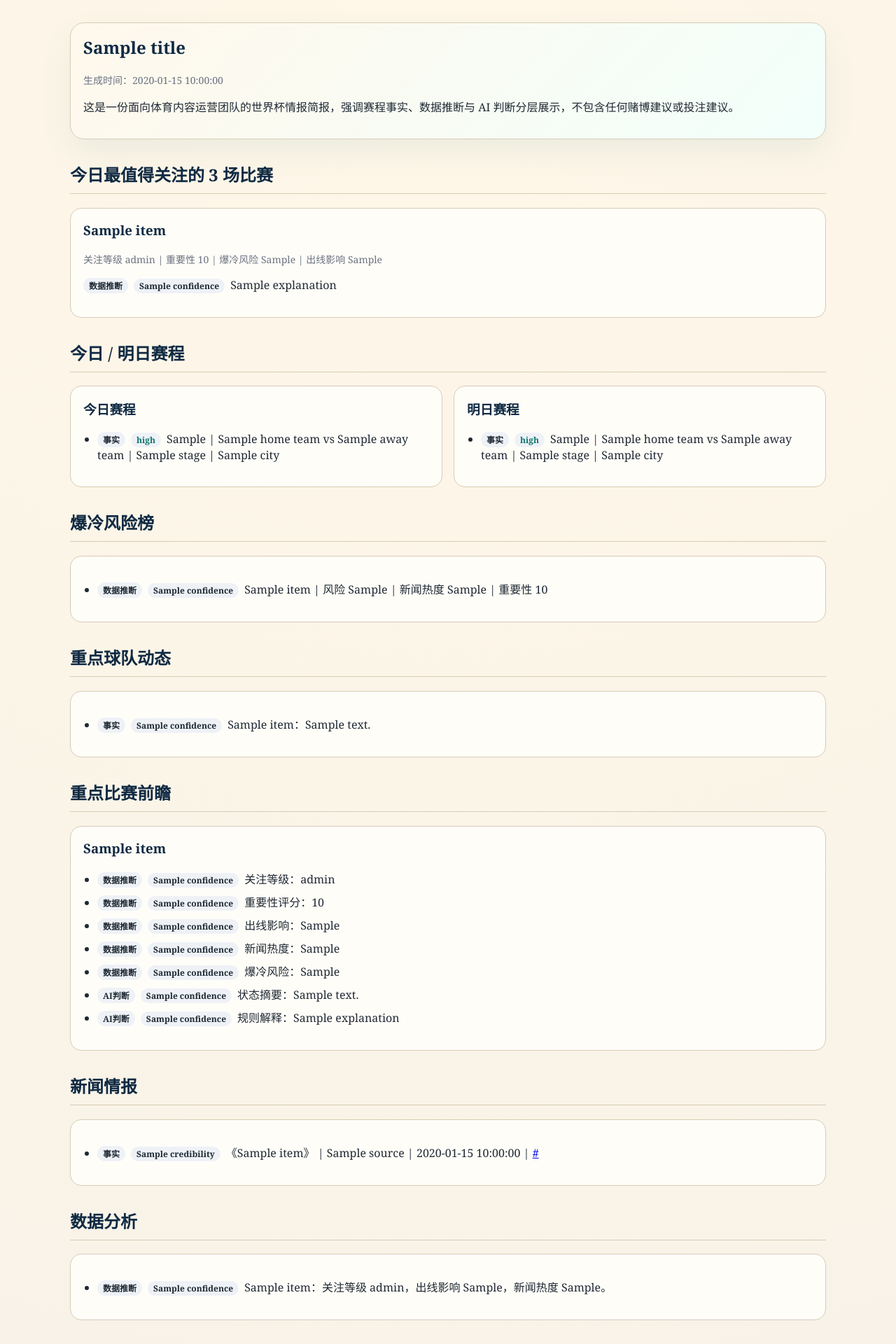
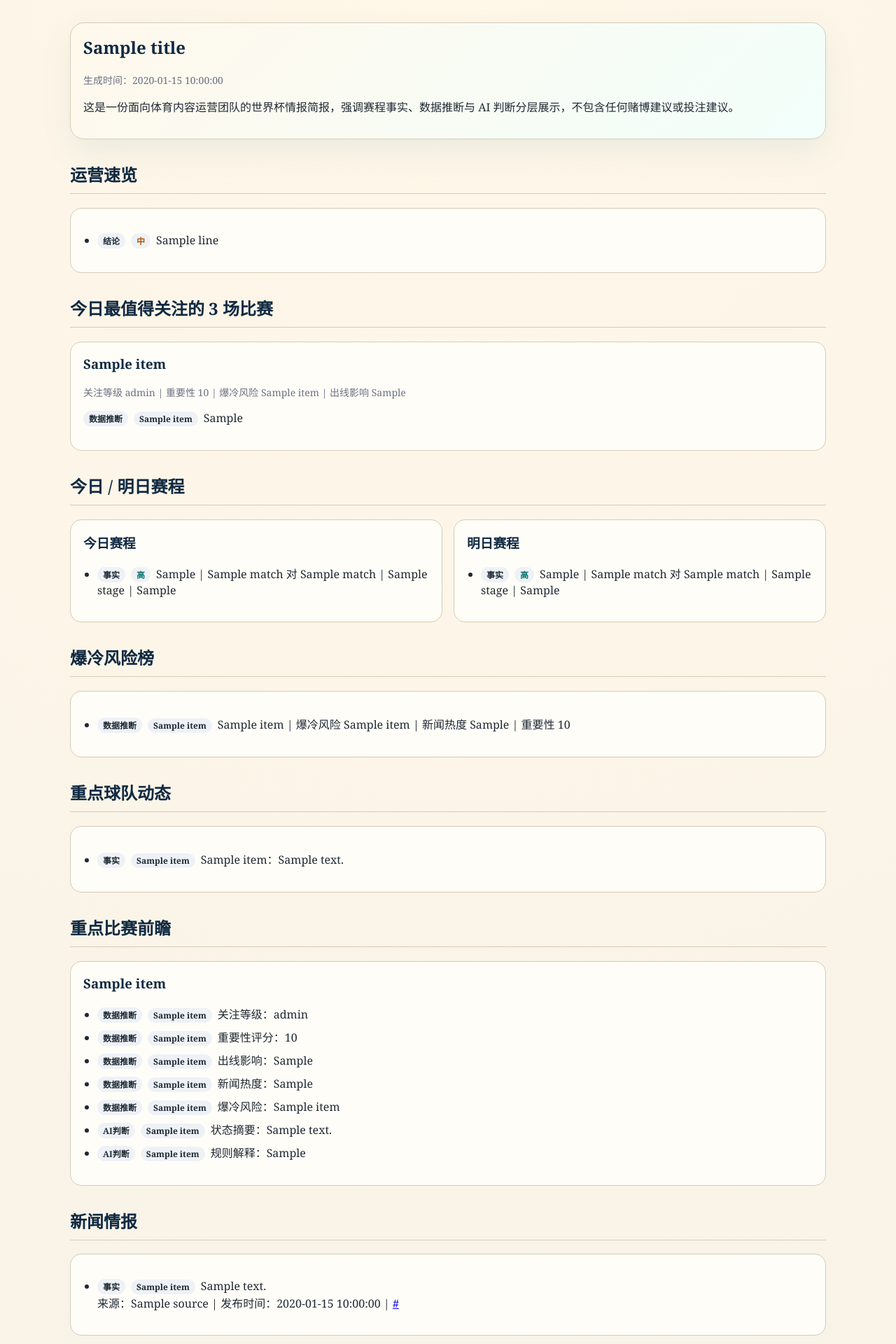
Before and after one commit to LimingMT1st/daily_mjm_analysis, a Python web app: template reports/templates/daily_report.html.j2 in a window 1280 px wide. Shown: the top 1920 px of the page at 70% size. Run offline with Jinja, Linux system fonts and the light colour scheme; the template is opened without the code that fills it: most values are stand-ins (such as "Sample title", 1, 10 or a date in 2020).

Commit message:
Polish Feishu briefing and report readability

```diff
--- a/reports/templates/daily_report.html.j2
+++ b/reports/templates/daily_report.html.j2
@@ -87,14 +87,23 @@
       <p>这是一份面向体育内容运营团队的世界杯情报简报，强调赛程事实、数据推断与 AI 判断分层展示，不包含任何赌博建议或投注建议。</p>
     </section>
 
+    <h2>运营速览</h2>
+    <section class="card">
+      <ul>
+        {% for line in briefing_highlights %}
+        <li><span class="tag">结论</span><span class="tag medium">中</span>{{ line }}</li>
+        {% endfor %}
+      </ul>
+    </section>
+
     <h2>今日最值得关注的 3 场比赛</h2>
     <div class="grid">
       {% if top_matches %}
       {% for item in top_matches %}
       <article class="card">
         <h3>{{ item.label }}</h3>
-        <p class="meta">关注等级 {{ item.analysis.attention_level }} | 重要性 {{ item.analysis.importance_score }} | 爆冷风险 {{ item.analysis.upset_risk }} | 出线影响 {{ item.analysis.qualification_impact }}</p>
-        <p><span class="tag">数据推断</span><span class="tag {{ item.confidence }}">{{ item.confidence }}</span>{{ item.analysis.explanation }}</p>
+        <p class="meta">关注等级 {{ item.analysis.attention_level }} | 重要性 {{ item.analysis.importance_score }} | 爆冷风险 {{ item.upset_risk_label }} | 出线影响 {{ item.analysis.qualification_impact }}</p>
+        <p><span class="tag">数据推断</span><span class="tag {{ item.confidence }}">{{ item.confidence_label }}</span>{{ item.explanation_localized }}</p>
       </article>
       {% endfor %}
       {% else %}
@@ -109,7 +118,7 @@
         <ul>
           {% if today_matches %}
           {% for match in today_matches %}
-          <li><span class="tag">事实</span><span class="tag high">high</span>{{ match.kickoff_local }} | {{ match.home_team.name }} vs {{ match.away_team.name }} | {{ match.stage }} | {{ match.city or "待定" }}</li>
+          <li><span class="tag">事实</span><span class="tag high">高</span>{{ match.kickoff_local }} | {{ match.home_name }} 对 {{ match.away_name }} | {{ match.stage }} | {{ match.city_display }}</li>
           {% endfor %}
           {% else %}
           <li>今日暂无赛程。</li>
@@ -121,7 +130,7 @@
         <ul>
           {% if tomorrow_matches %}
           {% for match in tomorrow_matches %}
-          <li><span class="tag">事实</span><span class="tag high">high</span>{{ match.kickoff_local }} | {{ match.home_team.name }} vs {{ match.away_team.name }} | {{ match.stage }} | {{ match.city or "待定" }}</li>
+          <li><span class="tag">事实</span><span class="tag high">高</span>{{ match.kickoff_local }} | {{ match.home_name }} 对 {{ match.away_name }} | {{ match.stage }} | {{ match.city_display }}</li>
           {% endfor %}
           {% else %}
           <li>明日暂无赛程。</li>
@@ -135,7 +144,7 @@
       <ul>
         {% if upset_risk_board %}
         {% for item in upset_risk_board %}
-        <li><span class="tag">数据推断</span><span class="tag {{ item.confidence }}">{{ item.confidence }}</span>{{ item.label }} | 风险 {{ item.analysis.upset_risk }} | 新闻热度 {{ item.analysis.news_heat }} | 重要性 {{ item.analysis.importance_score }}</li>
+        <li><span class="tag">数据推断</span><span class="tag {{ item.confidence }}">{{ item.confidence_label }}</span>{{ item.label }} | 爆冷风险 {{ item.upset_risk_label }} | 新闻热度 {{ item.analysis.news_heat }} | 重要性 {{ item.analysis.importance_score }}</li>
         {% endfor %}
         {% else %}
         <li>暂无可排序的爆冷风险样本。</li>
@@ -148,7 +157,7 @@
       <ul>
         {% if focus_team_dynamics %}
         {% for item in focus_team_dynamics %}
-        <li><span class="tag">事实</span><span class="tag {{ item.confidence }}">{{ item.confidence }}</span>{{ item.team_name }}：{{ item.summary }}</li>
+        <li><span class="tag">事实</span><span class="tag {{ item.confidence }}">{{ item.confidence_label }}</span>{{ item.team_name }}：{{ item.summary }}</li>
         {% endfor %}
         {% else %}
         <li>暂无重点球队动态。</li>
@@ -162,13 +171,13 @@
     <section class="card">
       <h3>{{ item.label }}</h3>
       <ul>
-        <li><span class="tag">数据推断</span><span class="tag {{ item.confidence }}">{{ item.confidence }}</span>关注等级：{{ item.analysis.attention_level }}</li>
-        <li><span class="tag">数据推断</span><span class="tag {{ item.confidence }}">{{ item.confidence }}</span>重要性评分：{{ item.analysis.importance_score }}</li>
-        <li><span class="tag">数据推断</span><span class="tag {{ item.confidence }}">{{ item.confidence }}</span>出线影响：{{ item.analysis.qualification_impact }}</li>
-        <li><span class="tag">数据推断</span><span class="tag {{ item.confidence }}">{{ item.confidence }}</span>新闻热度：{{ item.analysis.news_heat }}</li>
-        <li><span class="tag">数据推断</span><span class="tag {{ item.confidence }}">{{ item.confidence }}</span>爆冷风险：{{ item.analysis.upset_risk }}</li>
-        <li><span class="tag">AI判断</span><span class="tag {{ item.confidence }}">{{ item.confidence }}</span>状态摘要：{{ item.analysis.form_summary }}</li>
-        <li><span class="tag">AI判断</span><span class="tag {{ item.confidence }}">{{ item.confidence }}</span>规则解释：{{ item.analysis.explanation }}</li>
+        <li><span class="tag">数据推断</span><span class="tag {{ item.confidence }}">{{ item.confidence_label }}</span>关注等级：{{ item.analysis.attention_level }}</li>
+        <li><span class="tag">数据推断</span><span class="tag {{ item.confidence }}">{{ item.confidence_label }}</span>重要性评分：{{ item.analysis.importance_score }}</li>
+        <li><span class="tag">数据推断</span><span class="tag {{ item.confidence }}">{{ item.confidence_label }}</span>出线影响：{{ item.analysis.qualification_impact }}</li>
+        <li><span class="tag">数据推断</span><span class="tag {{ item.confidence }}">{{ item.confidence_label }}</span>新闻热度：{{ item.analysis.news_heat }}</li>
+        <li><span class="tag">数据推断</span><span class="tag {{ item.confidence }}">{{ item.confidence_label }}</span>爆冷风险：{{ item.upset_risk_label }}</li>
+        <li><span class="tag">AI判断</span><span class="tag {{ item.confidence }}">{{ item.confidence_label }}</span>状态摘要：{{ item.form_summary_localized }}</li>
+        <li><span class="tag">AI判断</span><span class="tag {{ item.confidence }}">{{ item.confidence_label }}</span>规则解释：{{ item.explanation_localized }}</li>
       </ul>
     </section>
     {% endfor %}
@@ -181,7 +190,7 @@
       <ul>
         {% if news_items %}
         {% for item in news_items %}
-        <li><span class="tag">事实</span><span class="tag {{ item.credibility }}">{{ item.credibility }}</span>《{{ item.title }}》 | {{ item.source }} | {{ item.published_local }} | <a href="{{ item.url }}">{{ item.url }}</a></li>
+        <li><span class="tag">事实</span><span class="tag {{ item.credibility }}">{{ item.credibility_label }}</span>{{ item.summary_cn }}<br>来源：{{ item.source }} | 发布时间：{{ item.published_local }} | <a href="{{ item.url }}">{{ item.url }}</a></li>
         {% endfor %}
         {% else %}
         <li>最近 48 小时暂无新闻情报。</li>
@@ -194,7 +203,7 @@
       <ul>
         {% if focus_matches %}
         {% for item in focus_matches %}
-        <li><span class="tag">数据推断</span><span class="tag {{ item.confidence }}">{{ item.confidence }}</span>{{ item.label }}：关注等级 {{ item.analysis.attention_level }}，出线影响 {{ item.analysis.qualification_impact }}，新闻热度 {{ item.analysis.news_heat }}。</li>
+        <li><span class="tag">数据推断</span><span class="tag {{ item.confidence }}">{{ item.confidence_label }}</span>{{ item.label }}：关注等级 {{ item.analysis.attention_level }}，出线影响 {{ item.analysis.qualification_impact }}，新闻热度 {{ item.analysis.news_heat }}。</li>
         {% endfor %}
         {% else %}
         <li>暂无数据分析条目。</li>
@@ -205,17 +214,17 @@
     <h2>与昨日相比</h2>
     <section class="card">
       <ul>
-        <li><span class="tag">事实</span><span class="tag medium">medium</span>新增新闻数量：{{ changes.new_news_count }}</li>
+        <li><span class="tag">事实</span><span class="tag medium">中</span>新增新闻数量：{{ changes.new_news_count }}</li>
         {% if changes.match_status_changes %}
         {% for line in changes.match_status_changes %}
-        <li><span class="tag">事实</span><span class="tag high">high</span>比赛状态变化：{{ line }}</li>
+        <li><span class="tag">事实</span><span class="tag high">高</span>比赛状态变化：{{ line }}</li>
         {% endfor %}
         {% else %}
         <li>比赛状态变化：无明显变化。</li>
         {% endif %}
         {% if changes.standings_changes %}
         {% for line in changes.standings_changes %}
-        <li><span class="tag">事实</span><span class="tag high">high</span>积分榜变化：{{ line }}</li>
+        <li><span class="tag">事实</span><span class="tag high">高</span>积分榜变化：{{ line }}</li>
         {% endfor %}
         {% else %}
         <li>积分榜变化：暂无或无明显变化。</li>
@@ -224,20 +233,30 @@
     </section>
 
     <h2>AI 总结</h2>
-    <section class="summary">{{ ai_summary }}</section>
+    <section class="card">
+      <ul>
+        {% if ai_summary_lines %}
+        {% for line in ai_summary_lines %}
+        <li>{{ line }}</li>
+        {% endfor %}
+        {% else %}
+        <li>暂无可用 AI 总结。</li>
+        {% endif %}
+      </ul>
+    </section>
 
     <h2>数据来源说明</h2>
     <section class="card">
       <ul>
         {% for source in data_sources %}
-        <li><span class="tag">事实</span><span class="tag high">high</span>{{ source }}</li>
+        <li><span class="tag">事实</span><span class="tag high">高</span>{{ source }}</li>
         {% endfor %}
       </ul>
     </section>
 
     <h2>合规说明</h2>
     <section class="card">
-      <p><span class="tag">事实</span><span class="tag high">high</span>本简报仅用于内容研判与运营参考，不构成任何赌博建议或投注建议。</p>
+      <p><span class="tag">事实</span><span class="tag high">高</span>本简报仅用于内容研判与运营参考，不构成任何赌博建议或投注建议。</p>
     </section>
   </main>
 </body>
```
